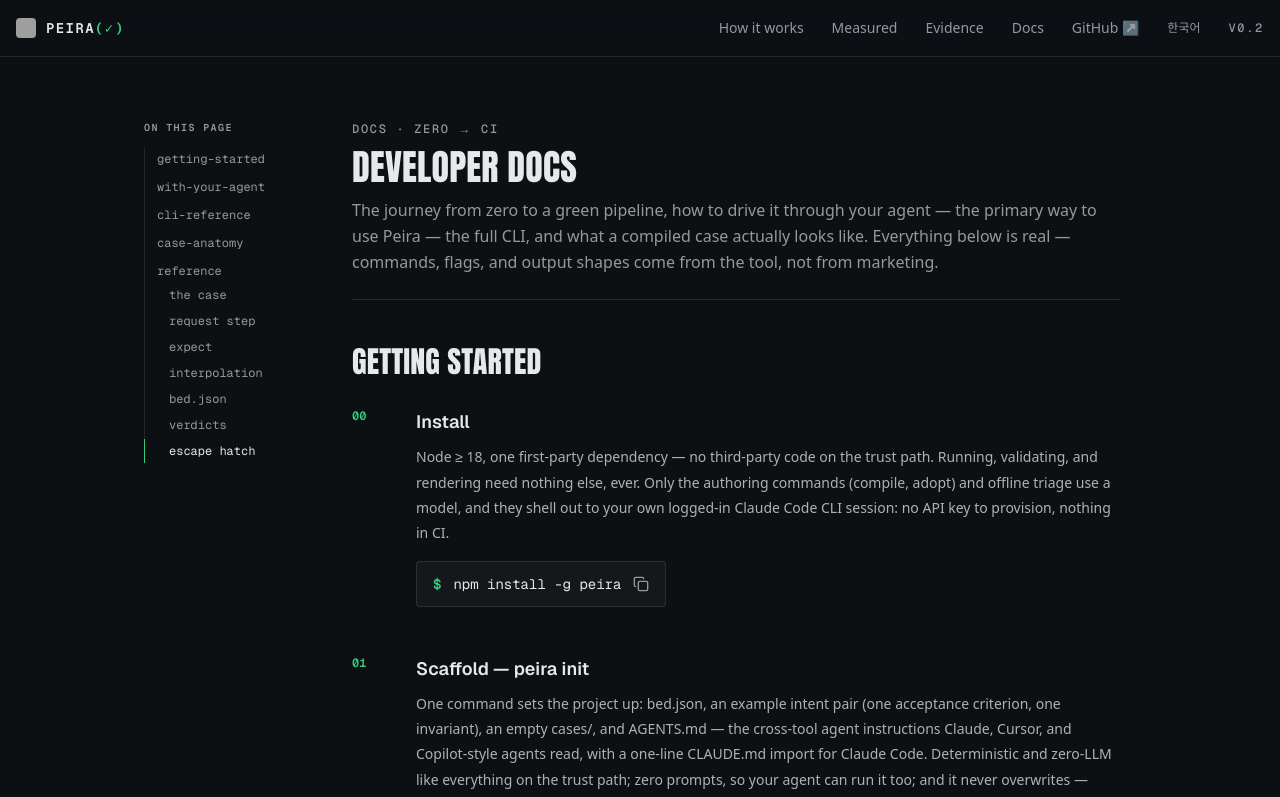
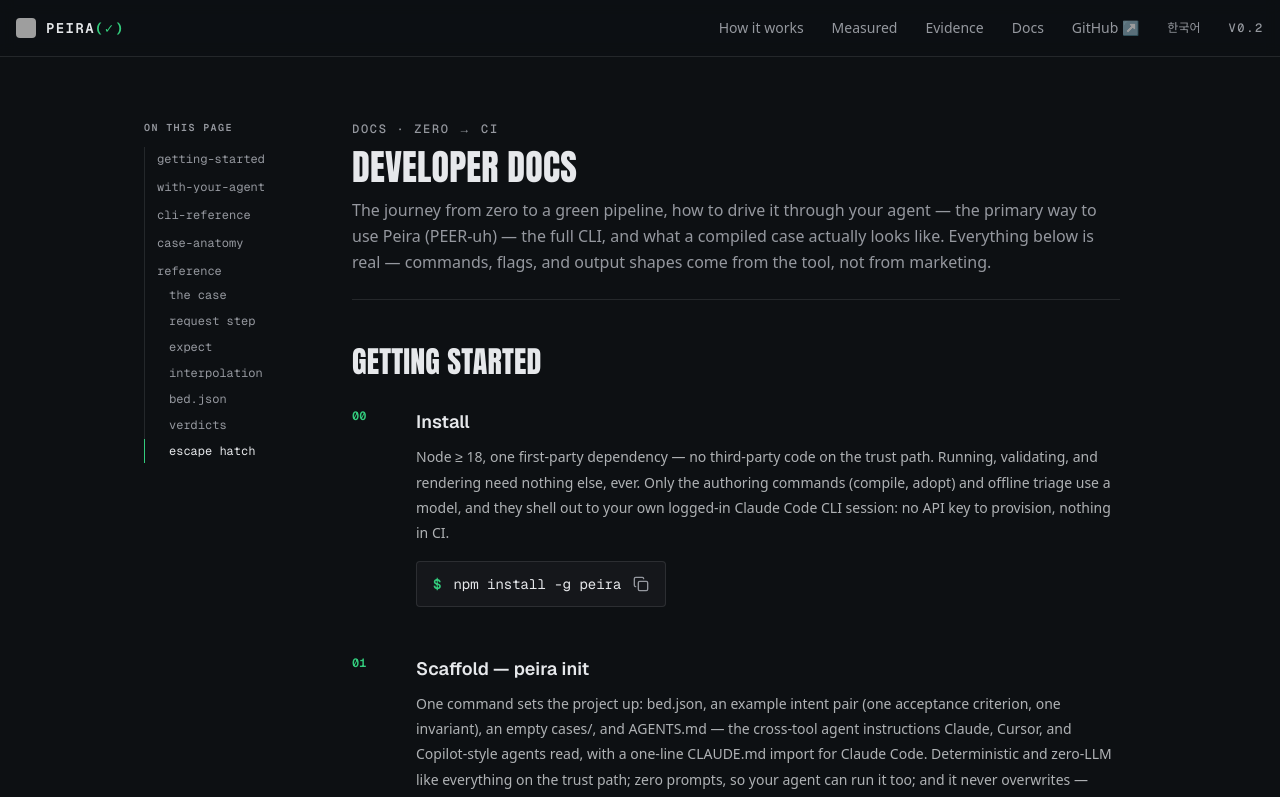
Before and after one commit to TimothyHan/peira-site, a Next.js app: page /peira/docs in a window 1280 px wide. Shown: the top 797 px of the page. Built offline with nearby package versions, Linux system fonts and the light colour scheme; grey boxes are pictures that could not be loaded.

Commit message:
docs: gloss the pronunciation on first English mention
Mirrors the Korean 피라 gloss — same reading, respelled for English readers.

```diff
--- a/src/components/docs-content.tsx
+++ b/src/components/docs-content.tsx
@@ -30,7 +30,7 @@
 const EN = {
   eyebrow: "docs · zero → ci",
   title: "Developer docs",
-  lede: "The journey from zero to a green pipeline, how to drive it through your agent — the primary way to use Peira — the full CLI, and what a compiled case actually looks like. Everything below is real — commands, flags, and output shapes come from the tool, not from marketing.",
+  lede: "The journey from zero to a green pipeline, how to drive it through your agent — the primary way to use Peira (PEER-uh) — the full CLI, and what a compiled case actually looks like. Everything below is real — commands, flags, and output shapes come from the tool, not from marketing.",
   navLabels: { gettingStarted: "getting-started", agents: "with-your-agent", cli: "cli-reference", anatomy: "case-anatomy", reference: "reference" },
   gettingStartedTitle: "Getting started",
   agentsTitle: "Using Peira through your agent",
```
